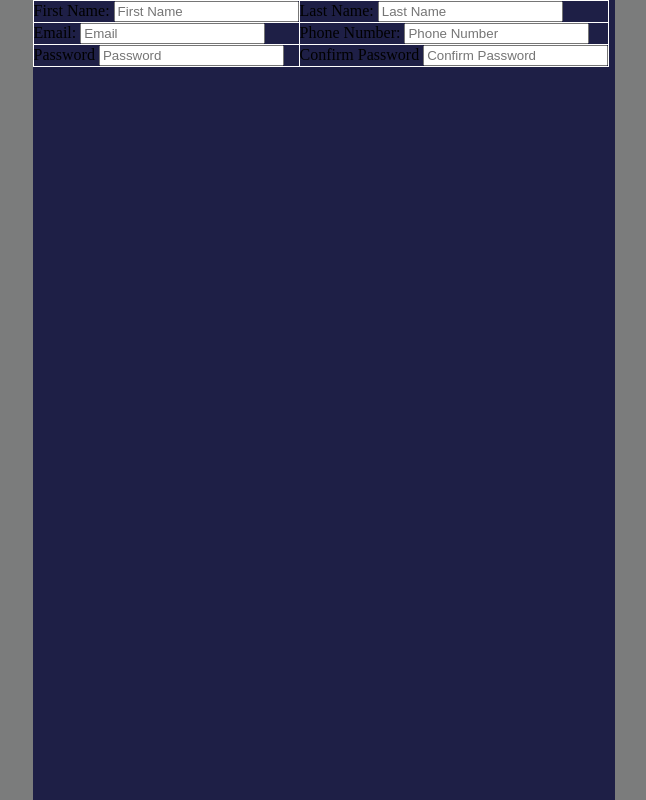
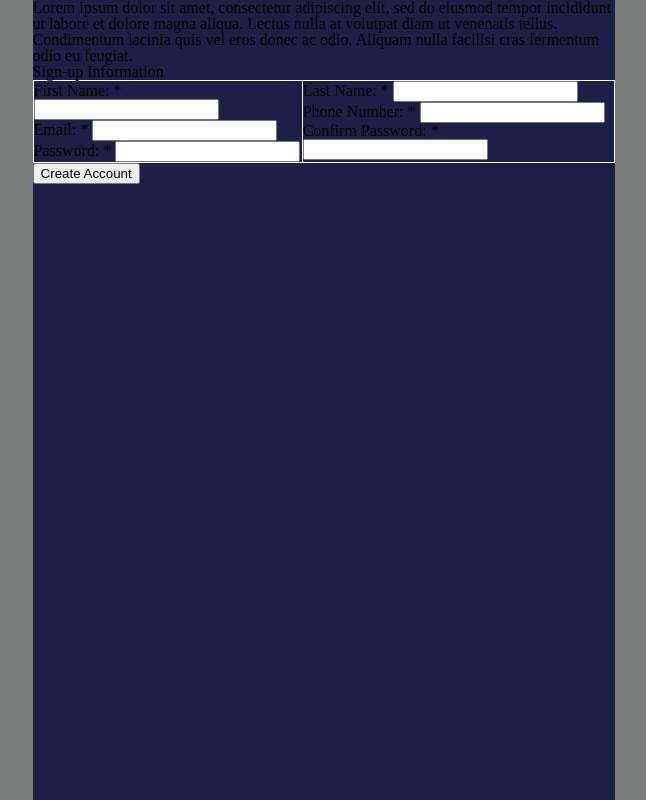
Before and after one commit to kaeloshuping/sign-up-form, a plain HTML site: page index.html in a window 1280 px wide. Shown: the whole page, without its empty margins (473-1119 px from the left). Drawn offline with Linux system fonts and the light colour scheme.

Commit message:
finished sample of form elements

```diff
--- a/index.html
+++ b/index.html
@@ -12,38 +12,71 @@
         </div>
         <div id="details-container">
             <form action="" method="post" id="form-data">
+               <p id="form-text">
+                Lorem ipsum dolor sit amet, consectetur adipiscing elit,
+                sed do eiusmod tempor incididunt ut labore et dolore magna aliqua.
+                Lectus nulla at volutpat diam ut venenatis tellus. Condimentum
+                lacinia quis vel eros donec ac odio. Aliquam nulla facilisi cras
+                fermentum odio eu feugiat.
+               </p>
+               <fieldset>
+                <h2>
+                    Sign-up Information
+                <h2>
                 <table>
-                    <tr>
-                        <td>
-                            <label for="first-name">First Name:</label>
-                            <input type="text" id="first-name" placeholder="First Name">
-                        </td>
-                        <td>
-                            <label for="last-name">Last Name:</label>
-                            <input type="text" id="last-name" placeholder="Last Name">
-                        </td>
-                    </tr>
-                    <tr>
-                        <td>
-                            <label for="email">Email:</label>
-                            <input type="email" id="email" placeholder="Email">
-                        </td>
-                        <td>
-                            <label for="phone-number">Phone Number:</label>
-                            <input type="number" id="phone-number" placeholder="Phone Number">
-                        </td>
-                    </tr>
-                    <tr>
-                        <td>
-                            <label for="password">Password</label>
-                            <input type="password" id="password" placeholder="Password">
-                        </td>
-                        <td>
-                            <label for="confirm-password">Confirm Password</label>
-                            <input type="password" id="confirm-password" placeholder="Confirm Password">
-                        </td>
-                    </tr>
+                    <td>
+                        <ul>
+                            <li>
+                                <label for="first-name">
+                                    <span>First Name:</span>
+                                    <strong><span aria-label="required">*</span></strong>
+                                </label>
+                                <input type="text" id="first-name" name="first-name" required>
+                            </li>
+                            <li>
+                                <label for="email">
+                                    <span>Email:</span>
+                                    <strong><span aria-label="required">*</span></strong>
+                                </label>
+                                <input type="email" id="email" name="email" required>
+                            </li>
+                            <li>
+                                <label for="password">
+                                    <span>Password:</span>
+                                    <strong><span aria-label="required">*</span></strong>
+                                </label>
+                                <input type="password" id="password" name="password" required>
+                            </li>
+                        </ul>
+                    </td>
+                    <td>
+                        <ul>
+                            <li>
+                                <label for="last-name">
+                                    <span>Last Name:</span>
+                                    <strong><span aria-label="required">*</span></strong>
+                                </label>
+                                <input type="text" id="last-name" name="last-name" required>
+                            </li>
+                            <li>
+                                <label for="phone-number">
+                                    <span>Phone Number:</span>
+                                    <strong><span aria-label="required">*</span></strong>
+                                </label>
+                                <input type="tel" id="phone-number" name="phone-number" required>
+                            </li>
+                            <li>
+                                <label for="confirm-password">
+                                    <span>Confirm Password:</span>
+                                    <strong><span aria-label="required">*</span></strong>
+                                </label>
+                                <input type="password" id="confirm-password" name="confirm-password" required>
+                            </li>
+                        </ul>
+                    </td>
                 </table>
+               </fieldset>
+               <button type="submit">Create Account</button>
             </form>
         </div>
     </div>
```
